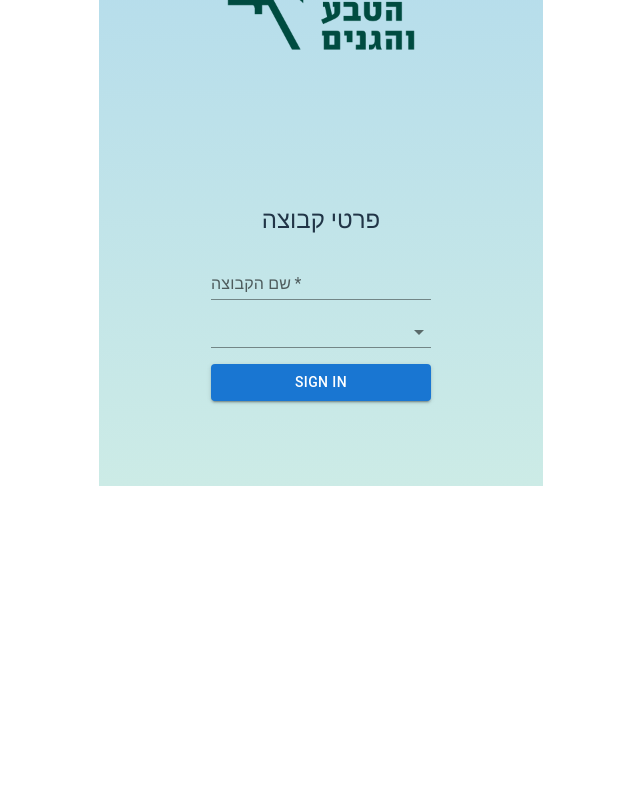
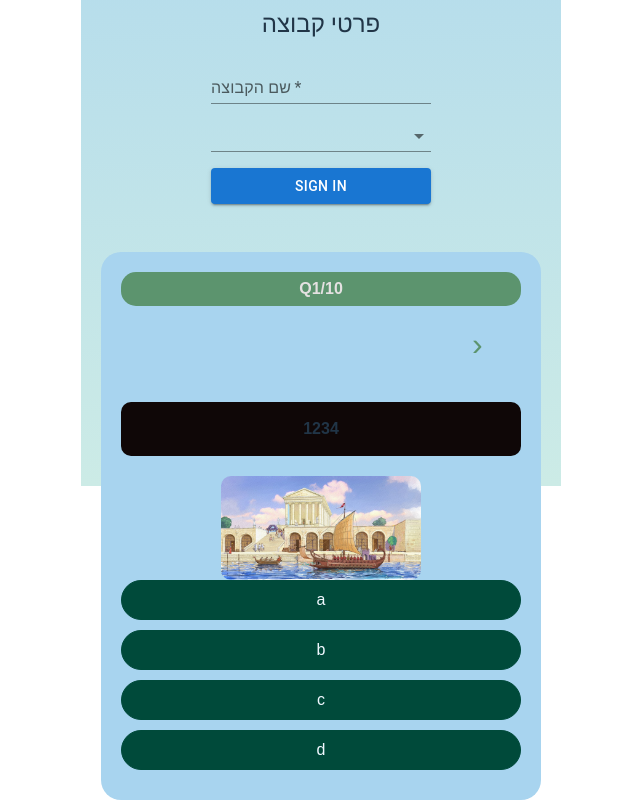
Before and after one commit to ratagdrd/RTGProjectClient, a React (Vite) app: page / in a window 1280 px wide. Shown: the part 386-1186 px from the top of the page, without its empty margins (319-959 px from the left). Before the commit the page ends 904 px from the top, so only its background shows below. Built offline with nearby package versions, Linux system fonts and the light colour scheme.

Commit message:
trivia and css folder

```diff
--- a/src/App.jsx
+++ b/src/App.jsx
@@ -2,6 +2,7 @@ import "./App.css";
 
 import WelcomPage from "./pages/WelcomPage";
 import SignGroupPage from "./pages/SignGroupPage";
+import Trivia from "./pages/Trivia";
 
 
 function App() {
@@ -9,6 +10,9 @@ function App() {
     <div className="app-container">
    <WelcomPage/>
    <SignGroupPage/>
+   <br></br>   <br></br>
+
+   <Trivia question="1234" answersList={["a","b","c","d"]}/>
    </div>
   )
 }
--- /dev/null
+++ b/src/css/trivia.css
@@ -0,0 +1,65 @@
+.trivia-game {
+    display: flex;
+    flex-direction: column;
+    align-items: center;
+    background: #A8D4EF; /* Based on the gradient color from your previous screen */
+    border-radius: 20px;
+    padding: 20px;
+    max-width: 400px; /* Adjust based on your layout requirements */
+    margin: auto;
+    height: 100vh;
+  }
+
+  .progress-bar {
+    width: 100%;
+    background-color: #5C946E; /* Green background for the progress bar */
+    color: rgb(228, 225, 225);
+    padding: 5px 0;
+    text-align: center;
+    border-radius: 15px;
+    font-size: 1em;
+  }
+
+  .next-button {
+    align-self: flex-end;
+    background: none;
+    border: none;
+    font-size: 2em;
+    color: #5C946E; /* Same color as the progress bar for consistency */
+    cursor: pointer;
+  }
+
+  .question-container {
+    width: 100%;
+  }
+
+  .question-text {
+    background: #0f0707;
+    border-radius: 10px;
+    padding: 15px;
+    margin: 20px 0;
+    text-align: center;
+  }
+
+  .trivia-image {
+    width: 50%;
+    border-radius: 10px;
+  }
+
+
+  .answers-container {
+    display: flex;
+    flex-direction: column;
+    width: 100%;
+  }
+
+  .answer-button {
+    background-color: #004A3A;
+    border: 1px solid #004A3A;
+    color:aliceblue;
+    border-radius: 20px;
+    padding: 10px;
+    margin-bottom: 10px; /* Space between buttons */
+    cursor: pointer;
+    font-family: 'Secular One', sans-serif;
+  }
--- /dev/null
+++ b/src/pages/Trivia.jsx
@@ -0,0 +1,27 @@
+import React from 'react';
+import "./../css/trivia.css";
+import pic1 from "../images/HordusPort.jpg";
+
+const Trivia = ({ question, answersList }) => {
+    return (
+        <div className="trivia-game">
+            <div className="progress-bar">Q1/10</div>
+            <button className="next-button">›</button>
+            <div className="question-container">
+                <div className="question-text">
+                    {question}
+                </div>
+            </div>
+            <img src={pic1} alt="Trivia" className="trivia-image" />
+            <div className="answers-container">
+                {answersList.map((answer, index) => (
+                    <button key={index} className="answer-button">
+                        {answer}
+                    </button>
+                ))}
+            </div>
+        </div>
+    );
+}
+
+export default Trivia;
```
Also changed, not shown: src/images/HordusPort.jpg (added).
